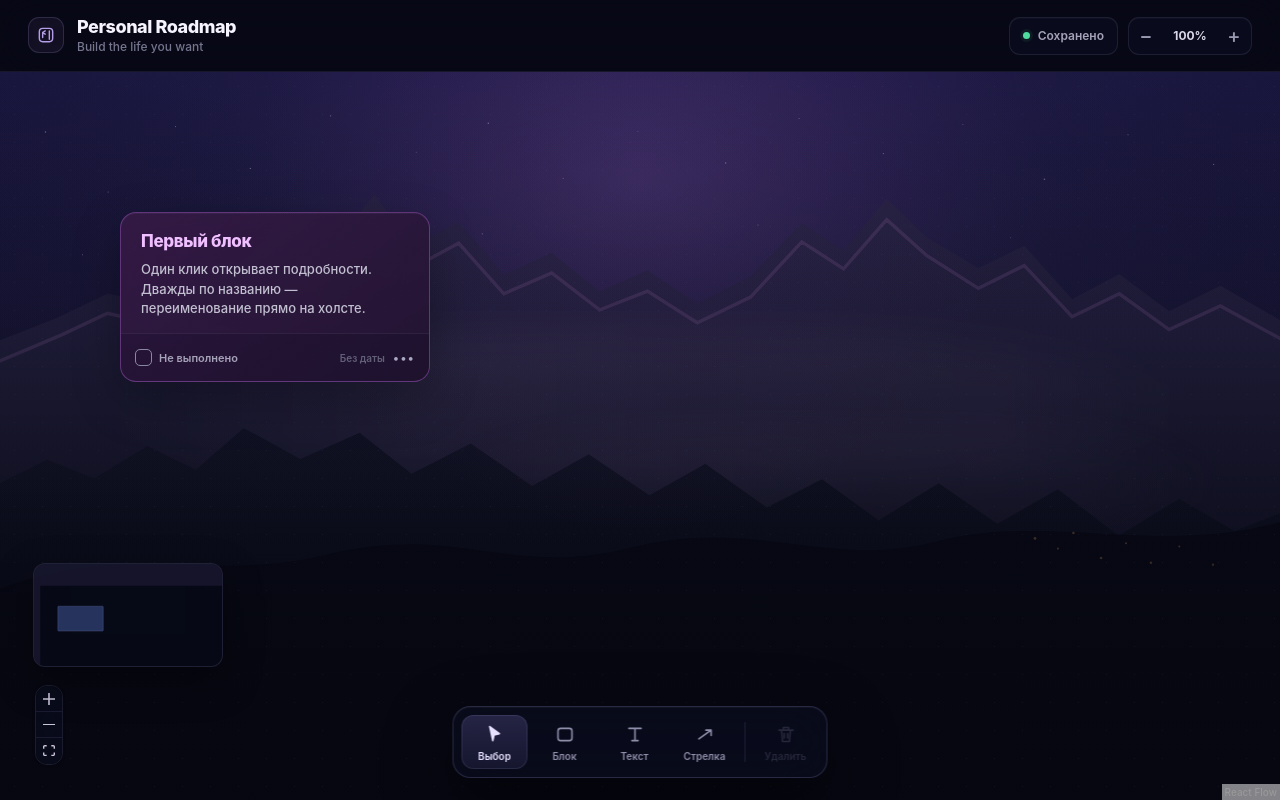
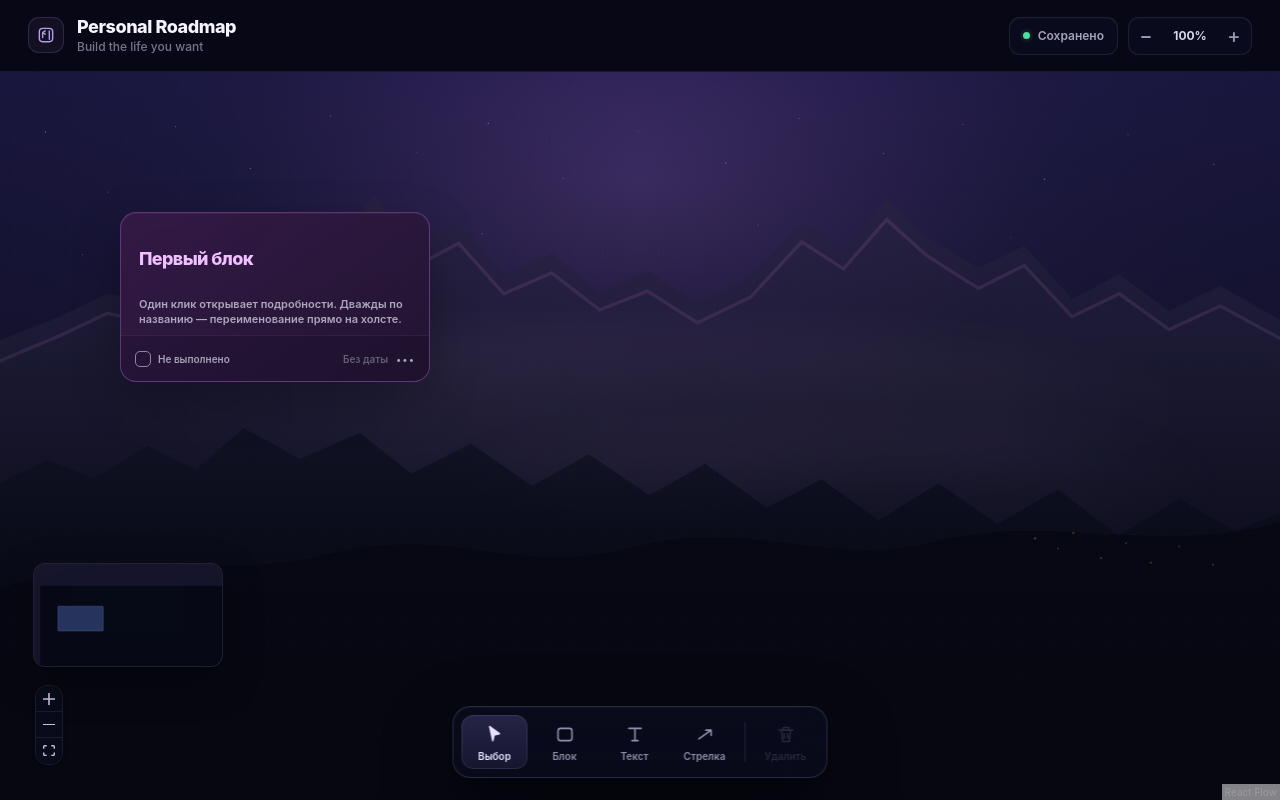
Before and after one commit to Andrest31/tasks, a Next.js app: page / in a window 1280 px wide. Built offline with nearby package versions, Linux system fonts and the light colour scheme.

Commit message:
fix: changes

```diff
--- a/app/globals.css
+++ b/app/globals.css
@@ -315,3 +315,101 @@ button { cursor: pointer; }
   min-width: 0;
   min-height: 0;
 }
+
+/* V11 — title-first cards with responsive typography */
+.react-flow__node-roadmap {
+  container-type: size;
+  container-name: roadmap-card;
+}
+
+.roadmap-card-body {
+  flex: 1 1 auto;
+  min-height: 0;
+  display: grid;
+  grid-template-rows: minmax(0, 2.2fr) auto;
+  gap: clamp(6px, 1.5cqh, 14px);
+  padding: clamp(16px, 4cqh, 30px) clamp(18px, 3.2cqw, 34px) clamp(10px, 2.5cqh, 20px);
+}
+
+.roadmap-title,
+.roadmap-title-input {
+  width: 100%;
+  min-height: 0;
+  margin: 0;
+  color: var(--card-title);
+  font-size: clamp(18px, min(3.4cqw, 7.2cqh), 44px);
+  line-height: 1.08;
+  letter-spacing: -0.035em;
+  font-weight: 820;
+}
+
+.roadmap-title {
+  align-self: center;
+  display: -webkit-box;
+  -webkit-box-orient: vertical;
+  -webkit-line-clamp: 4;
+  overflow: hidden;
+  overflow-wrap: anywhere;
+}
+
+.roadmap-title-input {
+  align-self: stretch;
+  resize: none;
+  overflow: hidden;
+  border: 0;
+  outline: 0;
+  padding: 0;
+  background: transparent;
+}
+
+.roadmap-description {
+  margin: 0;
+  color: rgba(220, 217, 235, .74);
+  font-size: clamp(11px, min(1.45cqw, 3.15cqh), 18px);
+  line-height: 1.35;
+  font-weight: 580;
+  display: -webkit-box;
+  -webkit-box-orient: vertical;
+  -webkit-line-clamp: 2;
+  overflow: hidden;
+  overflow-wrap: anywhere;
+}
+
+.roadmap-description.is-empty {
+  color: rgba(180, 176, 202, .46);
+  font-style: italic;
+}
+
+.roadmap-card-footer {
+  flex: 0 0 auto;
+  min-height: clamp(46px, 11cqh, 62px);
+  padding: 0 clamp(14px, 2.7cqw, 26px);
+}
+
+.status-pill,
+.node-date-chip,
+.node-date-empty,
+.node-more {
+  font-size: clamp(10px, min(1.05cqw, 2.25cqh), 14px);
+}
+
+.status-check {
+  width: clamp(16px, 3.5cqh, 22px);
+  height: clamp(16px, 3.5cqh, 22px);
+}
+
+.node-date-chip {
+  height: clamp(26px, 6cqh, 34px);
+}
+
+@container roadmap-card (max-height: 190px) {
+  .roadmap-card-body {
+    grid-template-rows: minmax(0, 1.8fr) auto;
+    padding-top: 14px;
+    padding-bottom: 8px;
+  }
+  .roadmap-title,
+  .roadmap-title-input {
+    font-size: clamp(18px, min(3.5cqw, 6.7cqh), 34px);
+  }
+}
--- a/components/RoadmapNode.tsx
+++ b/components/RoadmapNode.tsx
@@ -23,7 +23,7 @@ export default function RoadmapNode({ id, data, selected }: NodeProps<Node<Roadm
   const tool = useRoadmapStore((state) => state.tool);
   const [editing, setEditing] = useState(false);
   const [title, setTitle] = useState(data.title);
-  const inputRef = useRef<HTMLInputElement>(null);
+  const inputRef = useRef<HTMLTextAreaElement>(null);
 
   const tone = useMemo(() => {
     if (data.completed) return 'tone-green';
@@ -82,14 +82,18 @@ export default function RoadmapNode({ id, data, selected }: NodeProps<Node<Roadm
 
         <div className="roadmap-card-body">
           {editing ? (
-            <input
+            <textarea
               ref={inputRef}
+              rows={3}
               className="nodrag roadmap-title-input"
               value={title}
               onChange={(event) => setTitle(event.target.value)}
               onBlur={saveTitle}
               onKeyDown={(event) => {
-                if (event.key === 'Enter') saveTitle();
+                if (event.key === 'Enter' && !event.shiftKey) {
+                  event.preventDefault();
+                  saveTitle();
+                }
                 if (event.key === 'Escape') {
                   setTitle(data.title);
                   setEditing(false);
--- a/package.json
+++ b/package.json
@@ -9,7 +9,7 @@
   },
   "dependencies": {
     "@xyflow/react": "^12.4.4",
-    "next": "^15.5.2",
+    "next": "^16.3.4",
     "react": "^19.1.1",
     "react-dom": "^19.1.1",
     "zustand": "^5.0.8"
```
Also changed, not shown: tsconfig.json (+26 -6 lines), 1 other file (tests, documents, lock files or other folders).
